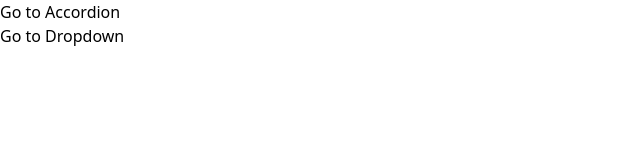
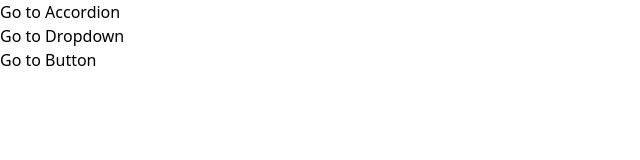
Before and after one commit to hikarinakano/comps, a React (Create React App) app: page / in a window 1280 px wide. Shown: the top 160 px of the page, without its empty margins (0-640 px from the left). Built offline with nearby package versions, Linux system fonts and the light colour scheme.

Commit message:
Added simple navigation logic to the app

```diff
--- a/src/App.js
+++ b/src/App.js
@@ -1,14 +1,29 @@
 import Link from "./components/Link";
-// import ButtonPage from "./pages/ButtonPage";
-// import AccordionPage from "./components/Accordion";
-// import DropdownPage from "./components/Accordion";
+import Route from "./components/Route";
+import ButtonPage from "./pages/ButtonPage";
+import AccordionPage from "./pages/AccordionPage";
+import DropdownPage from "./pages/DropdownPage";
 
 function App() {
   return (
-    <div>
+    <div className="">
       <Link to={"/accordion"}>Go to Accordion</Link>
       <br></br>
       <Link to={"/dropdown"}>Go to Dropdown</Link>
+      <br></br>
+      <Link to={"/button"}>Go to Button</Link>
+      <br></br>
+      <div className="">
+        <Route path="/accordion">
+          <AccordionPage/>
+        </Route>
+        <Route path="/dropdown">
+          <DropdownPage />
+        </Route>
+        <Route path="/button">
+          <ButtonPage />
+        </Route>
+      </div>
     </div>
   );
 }
```
